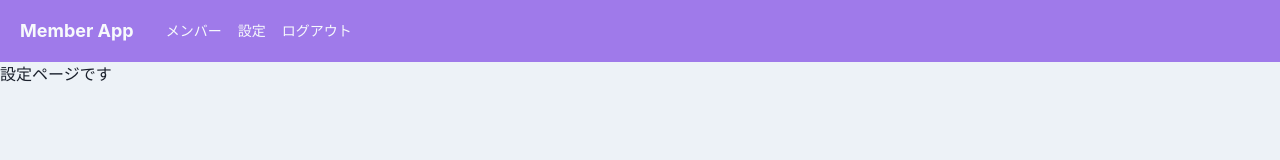
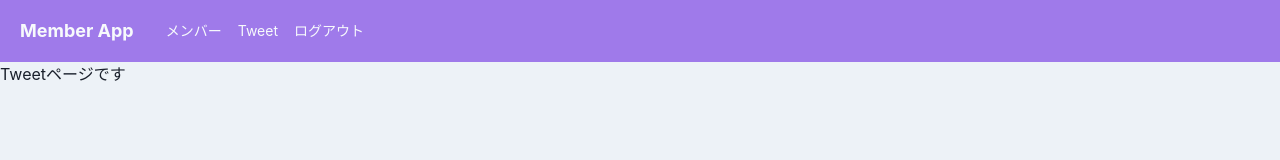
Before and after one commit to peppino708/Member_app, a React (Create React App) app: page /home/setting in a window 1280 px wide. Shown: the top 160 px of the page. Built offline with nearby package versions, Linux system fonts and the light colour scheme.

Commit message:
Change Header from setting to tweet

```diff
--- a/src/components/molecules/MenuDrawer.tsx
+++ b/src/components/molecules/MenuDrawer.tsx
@@ -37,7 +37,7 @@ export const MenuDrawer: VFC<Props> = memo((props) => {
               メンバー
             </Button>
             <Button w="100%" onClick={onClickSetting}>
-              設定
+              Tweet
             </Button>
             <Button w="100%" onClick={onClickLogout}>
               ログアウト
--- a/src/components/organism/layout/Header.tsx
+++ b/src/components/organism/layout/Header.tsx
@@ -48,7 +48,7 @@ export const Header: VFC = memo(() => {
             <Link to="/home/user_management">メンバー</Link>
           </Box>
           <Box pr={4} _hover={{ textDecoration: "underline" }}>
-            <Link to="/home/setting">設定</Link>
+            <Link to="/home/setting">Tweet</Link>
           </Box>
           <Box pr={4} _hover={{ textDecoration: "underline" }}>
             <Link to="/">ログアウト</Link>
--- a/src/components/pages/Setting.tsx
+++ b/src/components/pages/Setting.tsx
@@ -1,5 +1,5 @@
 import { memo, VFC } from "react";
 
 export const Setting: VFC = memo(() => {
-  return <p>設定ページです</p>;
+  return <p>Tweetページです</p>;
 });
```
